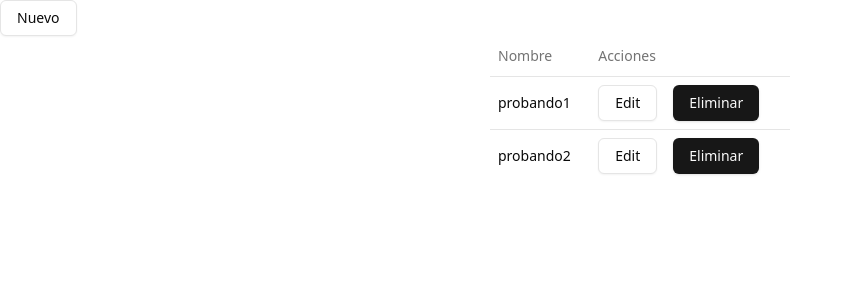
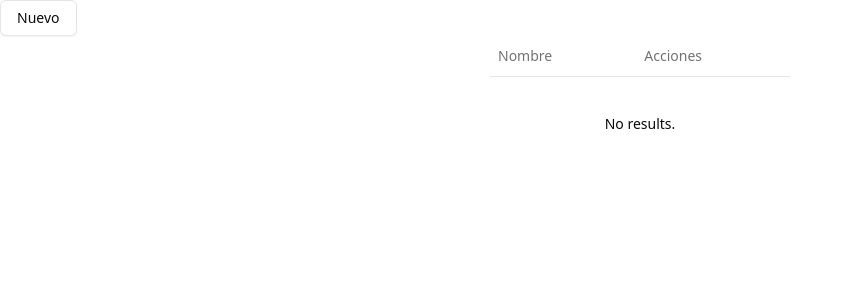
Before and after one commit to Duskalor/copy, a React (Vite) app: page / in a window 1280 px wide. Shown: the top 300 px of the page, without its empty margins (0-853 px from the left). Built offline with nearby package versions, Linux system fonts and the light colour scheme.

Commit message:
refactor: improve state management in App component and persist data to localStorage; clean up unused code in TooltipDemo and DialogCustom components

```diff
--- a/src/App.tsx
+++ b/src/App.tsx
@@ -1,4 +1,4 @@
-import { useState } from 'react';
+import { useEffect, useState } from 'react';
 import './App.css';
 import {
   ColumnDef,
@@ -44,14 +44,19 @@ const schema = z.object({
   text: z.string(),
 });
 function App() {
-  const [texts, setText] = useState<Text[]>(initialState);
-  console.log(texts);
+  // const [texts, setText] = useState<Text[]>(initialState);
+  const [texts, setText] = useState<Text[]>(() => {
+    return JSON.parse(localStorage.getItem('texts') || '[]');
+  });
+
+  // console.log(texts);
   const table = useReactTable({
     data: texts,
     columns,
+    getCoreRowModel: getCoreRowModel(),
     meta: {
       updateRow(row: Text) {
-        console.log(row);
+        // console.log(row);
         const index = texts.findIndex((text) => text.id === row.id);
         const newData = texts.with(index, row);
         setText(newData);
@@ -61,7 +66,6 @@ function App() {
         setText(newData);
       },
     },
-    getCoreRowModel: getCoreRowModel(),
   });
 
   const handleSave = (data: Text) => {
@@ -69,6 +73,30 @@ function App() {
     if (!result.success) return;
     setText((prev) => [...prev, data]);
   };
+
+  useEffect(() => {
+    localStorage.setItem('texts', JSON.stringify(texts));
+  }, [texts]);
+
+  // useEffect(() => {
+  //   const URL = 'https://api.jsonbin.io/v3/b/6772b589ad19ca34f8e3205d/latest';
+
+  //   fetch(URL, {
+  //     method: 'GET',
+  //     headers: {
+  //       'X-Master-Key':
+  //         '$2b$10$7Epf2dc12cN0BVWXuZaRMOZG/OZz0doUuEt0rjzgVaYDKaGfN9xLe',
+  //       'X-Access-Key':
+  //         '$2a$10$4Vaa4NcBMJSlChbTyGRLz.h2q8WNdS0yCBwhdeQx2J/1TARzGCSHq',
+  //     },
+  //   })
+  //     .then((res) => res.json())
+  //     .then((data) => {
+  //       console.log(data);
+  //     })
+  //     .catch((err) => console.log(err));
+  // }, []);
+
   return (
     <section className='container mx-auto'>
       <DialogCustom functionAction={handleSave} />
--- a/src/components/Acciones.tsx
+++ b/src/components/Acciones.tsx
@@ -5,7 +5,6 @@ export const Acciones = ({ table, row }: any) => {
   const { updateRow } = table.options.meta;
   const deleteRow = table.options.meta.deleteRow;
   const handleDelete = () => deleteRow(row.original.id);
-
   return (
     <nav>
       <ul className='flex gap-4'>
--- a/src/components/ui/TooltipCustom.tsx
+++ b/src/components/ui/TooltipCustom.tsx
@@ -12,7 +12,6 @@ interface Props {
 
 export function TooltipDemo({ row }: Props) {
   const { name, text } = row.original;
-  // console.log(row.original);
   const HandleCopy = () => {
     navigator.clipboard.writeText(text);
   };
@@ -21,7 +20,7 @@ export function TooltipDemo({ row }: Props) {
     <div>
       <TooltipProvider delayDuration={600}>
         <Tooltip>
-          <TooltipTrigger asChild>
+          <TooltipTrigger asChild className='cursor-pointer'>
             <span onClick={HandleCopy}>{name}</span>
           </TooltipTrigger>
           <TooltipContent>
--- a/src/components/ui/dialogCustom.tsx
+++ b/src/components/ui/dialogCustom.tsx
@@ -39,7 +39,7 @@ export function DialogCustom({
       Idata ? { ...data, id: Idata.id } : { ...data, id: crypto.randomUUID() }
     );
     setOpen(false);
-    setdata({ name: '', text: '' });
+    if (!Idata) setdata({ name: '', text: '' });
   };
 
   return (
```
